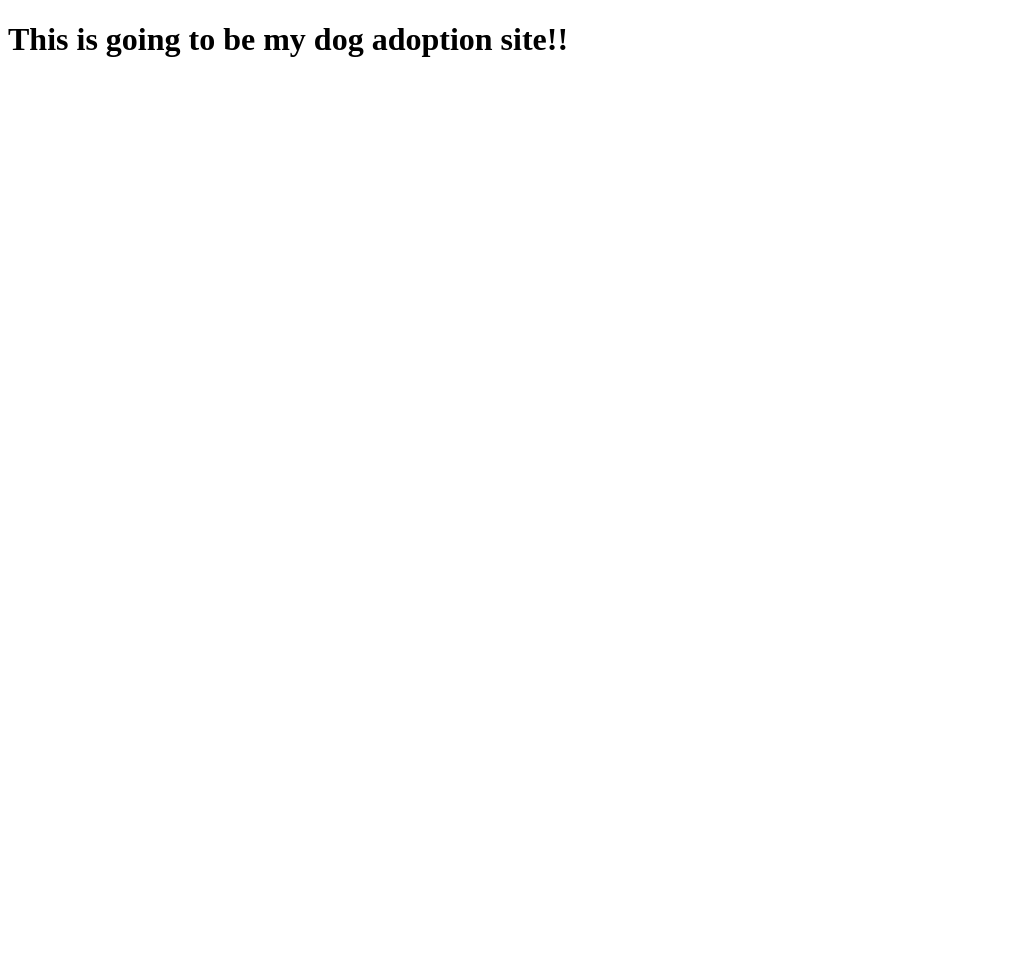
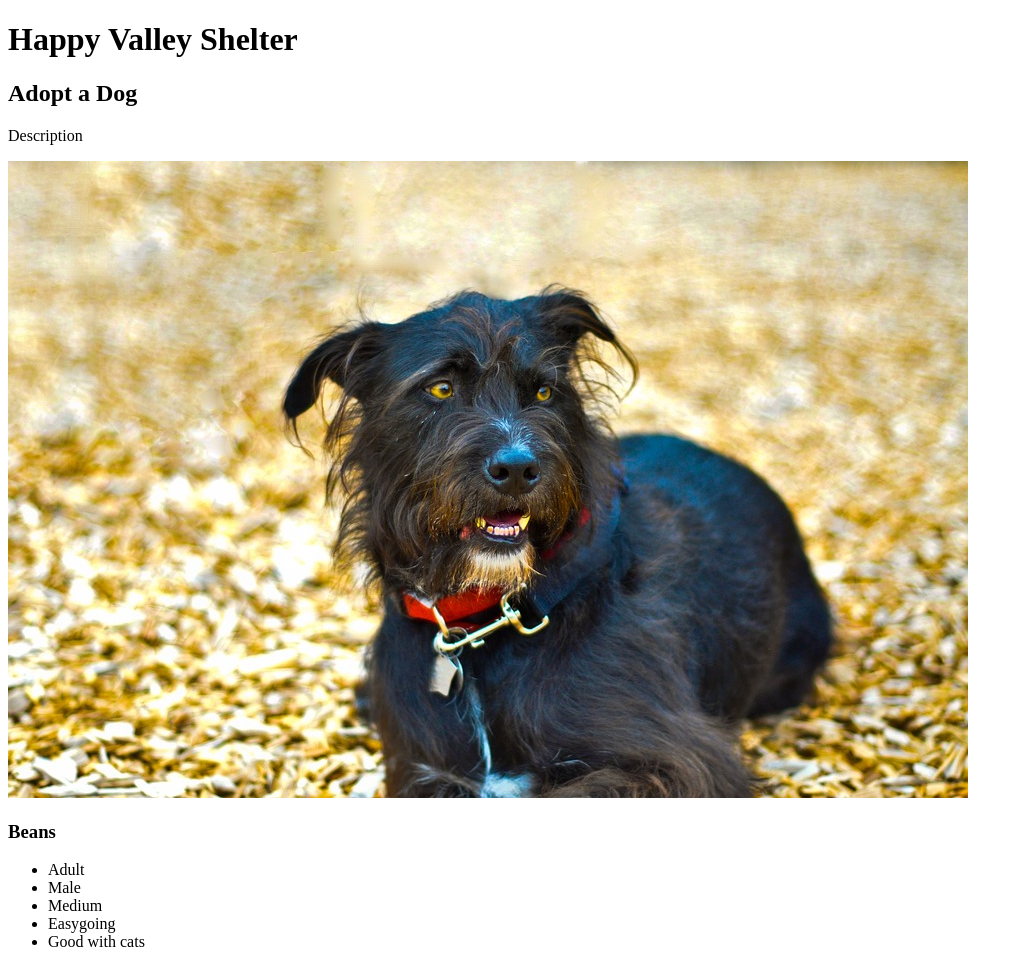
Before and after one commit to Momentum-Team-11/dog-adoption-ryanurbanski, a plain HTML site: page index.html in a window 1280 px wide. Shown: the whole page, without its empty margins (0-1023 px from the left). Before the commit the page ends 800 px from the top, so only its background shows below. Drawn offline with Linux system fonts and the light colour scheme.

Commit message:
Added first dog html elements and header as well as the style.css file.

```diff
--- a/index.html
+++ b/index.html
@@ -1,10 +1,33 @@
 <!DOCTYPE html>
 
 <html>
-  <head>
-    <Title></Title>
-  </head>
-  <body>
-    <h1>This is going to be my dog adoption site!!</h1>
-  </body>
+<head>
+    <Title>Happy Valley Shelter</Title>
+</head>
+<body>
+
+<header class="section1">
+    <h1>Happy Valley Shelter</h1>
+</header>
+
+<div class="section2">
+    <h2>Adopt a Dog</h2>
+    <p>Description</p>
+    <div class="dogGrid">
+        <div class="dogContainer">
+            <img src="starter_files/images/beans.jpg">
+            <h3>Beans</h3>
+            <ul class="tags">
+                <li>Adult</li>
+                <li>Male</li>
+                <li>Medium</li>
+                <li>Easygoing</li>
+                <li>Good with cats</li>
+            </ul>
+        </div>
+    </div>
+</div>
+
+
+</body>
 </html>
```
Also changed, not shown: style.css (added).
